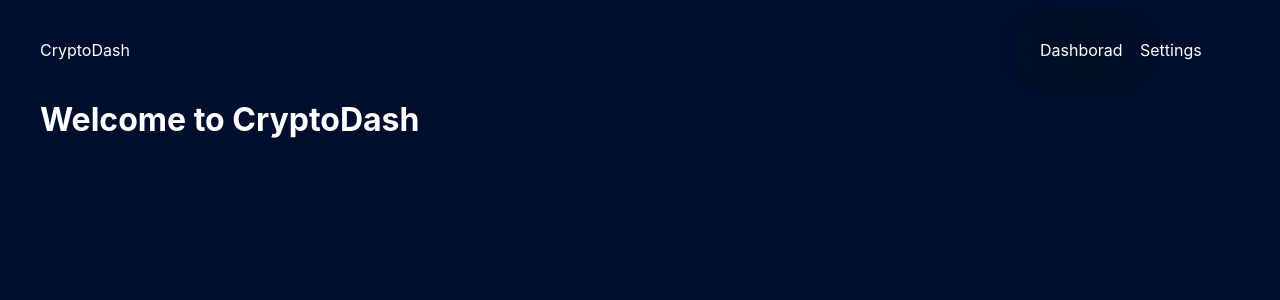
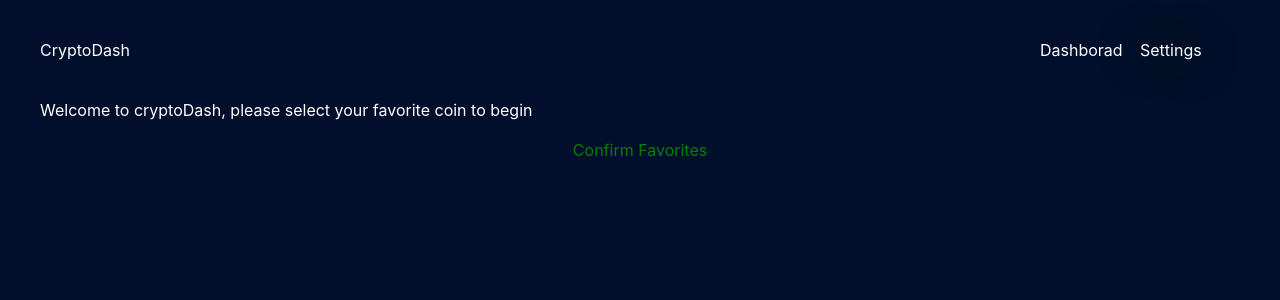
Before and after one commit to NateRive/cryptodash, a React (Create React App) app: page / in a window 1280 px wide. Shown: the top 300 px of the page. Built offline with nearby package versions, Linux system fonts and the light colour scheme.

Commit message:
show differenct content accorind to localstorage

```diff
--- a/src/App/App.js
+++ b/src/App/App.js
@@ -1,9 +1,9 @@
 import React, { Component } from 'react';
 import './App.css';
-import WelcomeMessage from "./WelcomeMessage"
+import WelcomeMessage from "../Settings/WelcomeMessage"
 import AppLayout from "./AppLayout"
 import { AppProvider } from "./AppProvider"
-
+import Settings from "../Settings/Index"
 import AppBar from "./AppBar"
 
 
@@ -13,7 +13,7 @@ class App extends Component {
       <AppLayout>
         <AppProvider>
           <AppBar />
-          <WelcomeMessage />
+          <Settings />
         </AppProvider>
       </AppLayout>
 
--- a/src/App/AppProvider.js
+++ b/src/App/AppProvider.js
@@ -3,17 +3,37 @@ import React, { Component } from "react"
 export const AppContext = React.createContext()
 
 export class AppProvider extends Component {
-  // state = {
-  //   page: "dashborad",
-  //   setPage: this.setPage
-  // }
+
 
   constructor(props) {
     super(props)
     this.state = {
       page: "dashborad",
-      setPage: this.setPage
+      ...this.saveSettings(),
+      setPage: this.setPage,
+      confirmFavorites: this.confirmFavorites
     }
+  }
+
+  confirmFavorites = () => {
+    this.setState({
+      firstVisit: false,
+      page: "dashborad"
+    })
+    localStorage.setItem("cryptoDash", JSON.stringify({
+      test: "hello"
+    }))
+  }
+
+  saveSettings() {
+    let cryptoDashData = JSON.parse(localStorage.getItem("cryptoDash"))
+    if (!cryptoDashData) {
+      return {
+        page: "settings",
+        firstVisit: true
+      }
+    }
+    return {}
   }
 
   setPage = (page) => {
--- a/src/App/WelcomeMessage.js
+++ /dev/null
@@ -1,5 +0,0 @@
-import React from "react"
-
-export default () => {
-  return <h1>Welcome to CryptoDash</h1>
-}
--- /dev/null
+++ b/src/Settings/ConfirmButton.js
@@ -0,0 +1,31 @@
+import React from "react"
+import styled from "styled-components"
+
+import { AppContext } from "../App/AppProvider"
+
+const ConfirmButtonStyled = styled.div`
+  margin: 20px;
+  color: green;
+  cursor: pointer;
+`
+
+export const CenterDiv = styled.div`
+  display: grid;
+  justify-content: center;
+`
+
+export default () => {
+  return (
+    <AppContext.Consumer>
+      {({ confirmFavorites }) => {
+        return (
+          <CenterDiv>
+            <ConfirmButtonStyled onClick={confirmFavorites} >
+              Confirm Favorites
+            </ConfirmButtonStyled>
+          </CenterDiv>
+        )
+      }}
+    </AppContext.Consumer>
+  )
+}
--- /dev/null
+++ b/src/Settings/Index.js
@@ -0,0 +1,7 @@
+import React from "react"
+import WelcomeMessage from "./WelcomeMessage"
+import ConfirmButton from "./ConfirmButton"
+
+export default () => {
+  return <div><WelcomeMessage /> <ConfirmButton /></div>
+}
--- /dev/null
+++ b/src/Settings/WelcomeMessage.js
@@ -0,0 +1,16 @@
+import React from "react"
+import { AppContext } from "../App/AppProvider"
+
+export default ({ firstVisit }) => {
+  return (
+    <AppContext.Consumer>
+      {
+        ({ firstVisit }) => (
+          firstVisit ? <div>
+            Welcome to cryptoDash, please select your favorite coin to begin
+          </div> : null
+        )
+      }
+    </AppContext.Consumer>
+  )
+}
```
